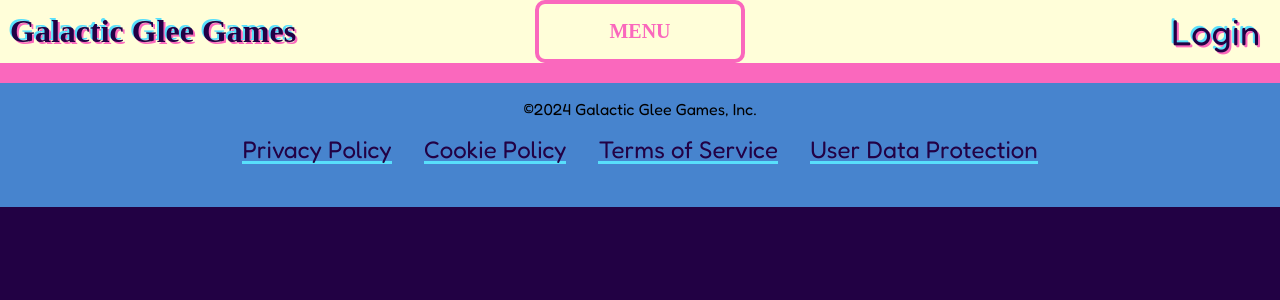
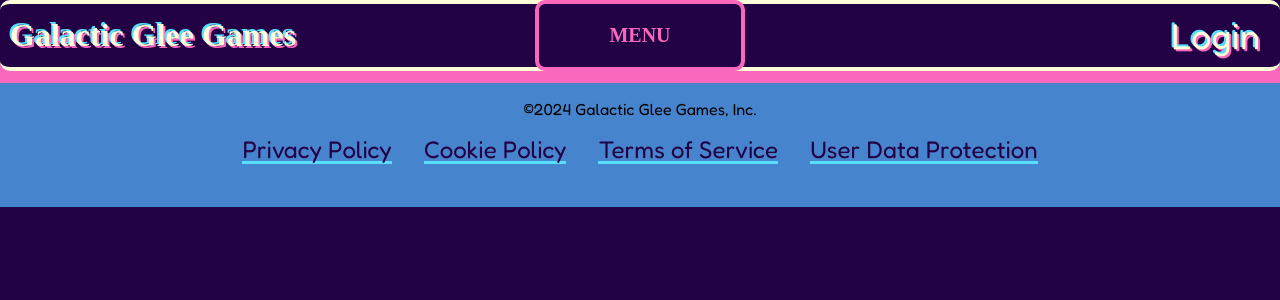
Before and after one commit to mantelfahrer/GalacticGleeGames, a React (Create React App) app: page /contact in a window 1280 px wide. Shown: the top 300 px of the page. Built offline with nearby package versions, Linux system fonts and the light colour scheme; a web font is replaced by a local one.

Commit message:
revert navbar styling to previous color

```diff
--- a/src/components/Navbar.scss
+++ b/src/components/Navbar.scss
@@ -12,8 +12,8 @@
   z-index: 10;
   background: linear-gradient(
     0deg,
-    rgba(255, 254, 217, 0.5) 0%,
-    rgba(255, 254, 217, 0) 100%
+    rgba($purple-black, 0.5) 0%,
+    rgba($purple-black, 0) 100%
   );
 }
 
@@ -24,14 +24,14 @@
   font-weight: 600;
   margin: 10px;
   justify-self: start;
+}
 
-  &__text {
-    @include chromatic-aberration-text;
-    @include chromatic-aberration-text--hover;
-    margin: 0;
-    padding: 0;
-    color: $purple-black;
-  }
+.brandname__text {
+  @include chromatic-aberration-text;
+  @include chromatic-aberration-text--hover;
+  margin: 0;
+  padding: 0;
+  color: $yellow;
 }
 
 .menu-button {
@@ -41,7 +41,7 @@
   border: 4px solid $pink;
   padding: 10px 70px;
   border-radius: 10px;
-  background-color: $yellow;
+  background-color: $purple-black;
   font-weight: 600;
   height: 100%;
   display: flex;
@@ -76,7 +76,7 @@
 
 .menu-items {
   @include chromatic-aberration-box;
-  background-color: $yellow;
+  background-color: $purple-black;
   transform: translate(-50%, 0);
   border-radius: 10px;
   padding: 40px 50px 10px 50px;
@@ -99,7 +99,7 @@
     white-space: nowrap;
     font-size: 32px;
     padding: 10px 20px;
-    color: $purple-black;
+    color: $yellow;
 
     &:hover {
       color: $green;
@@ -110,7 +110,7 @@
 .login-link {
   @include chromatic-aberration-text;
   @include chromatic-aberration-text--hover;
-  color: $purple-black;
+  color: $yellow;
   font-size: 36px;
   padding: 10px 20px;
 }
@@ -125,7 +125,7 @@
   justify-self: end;
   @include chromatic-aberration-text;
   @include chromatic-aberration-text--hover;
-  color: $purple-black;
+  color: $yellow;
   font-size: 36px;
   padding: 10px 20px;
 }
@@ -139,7 +139,10 @@
 
 @media only screen and (min-width: 1008px) {
   .navbar {
-    background: $yellow;
+    background: $purple-black;
+    border-bottom: 4px solid $yellow;
+    border-top: 4px solid $yellow;
+    border-radius: 10px;
     grid-template-columns: 1fr 1fr 1fr;
     top: 0;
     bottom: unset;
@@ -150,12 +153,9 @@
     font-size: 32px;
   }
 
-  .brandname__text {
-    color: $purple-black;
-  }
-
   .menu-button {
     font-size: 20px;
+    height: 113%;
   }
 
   .menu-items {
@@ -167,7 +167,7 @@
     transition: top 0.6s cubic-bezier(0.65, 1.56, 0.53, 0.88);
 
     &--active {
-      top: 35px;
+      top: 40px;
     }
 
     .menu-item {
```
